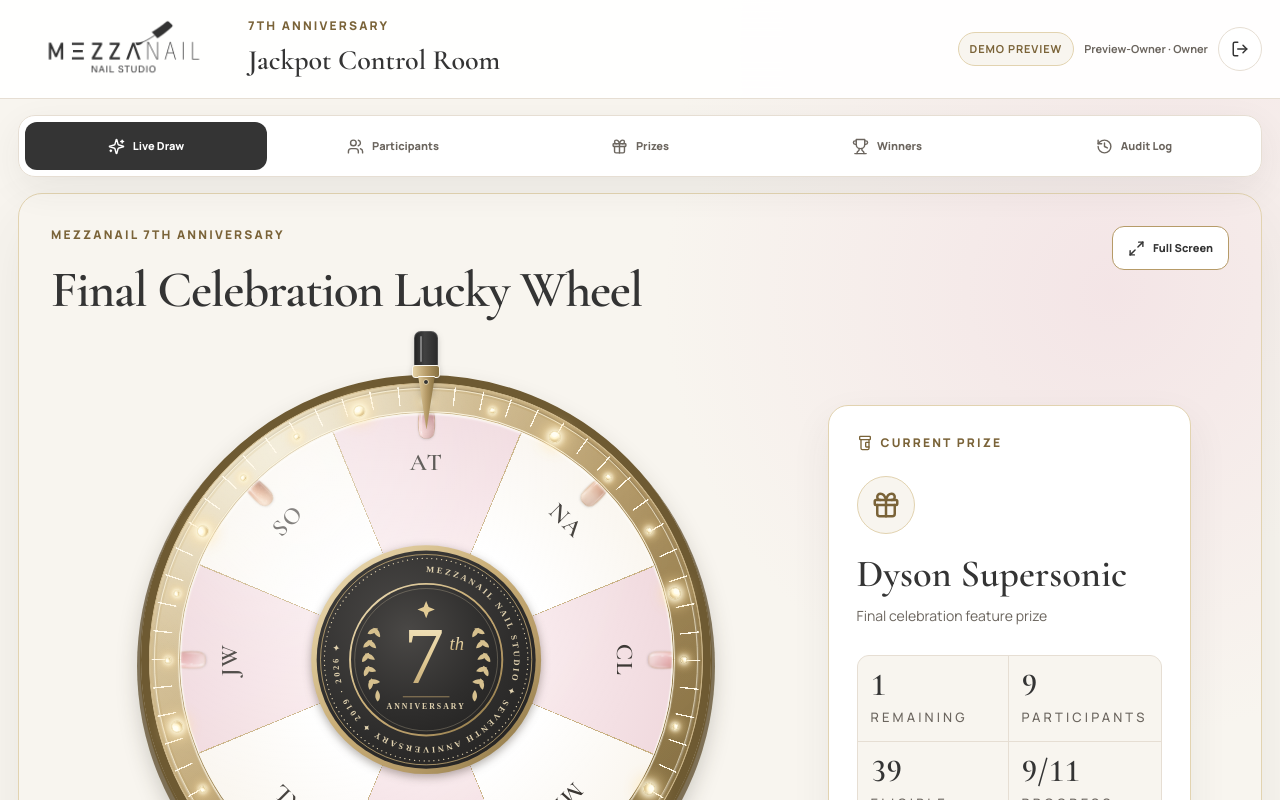
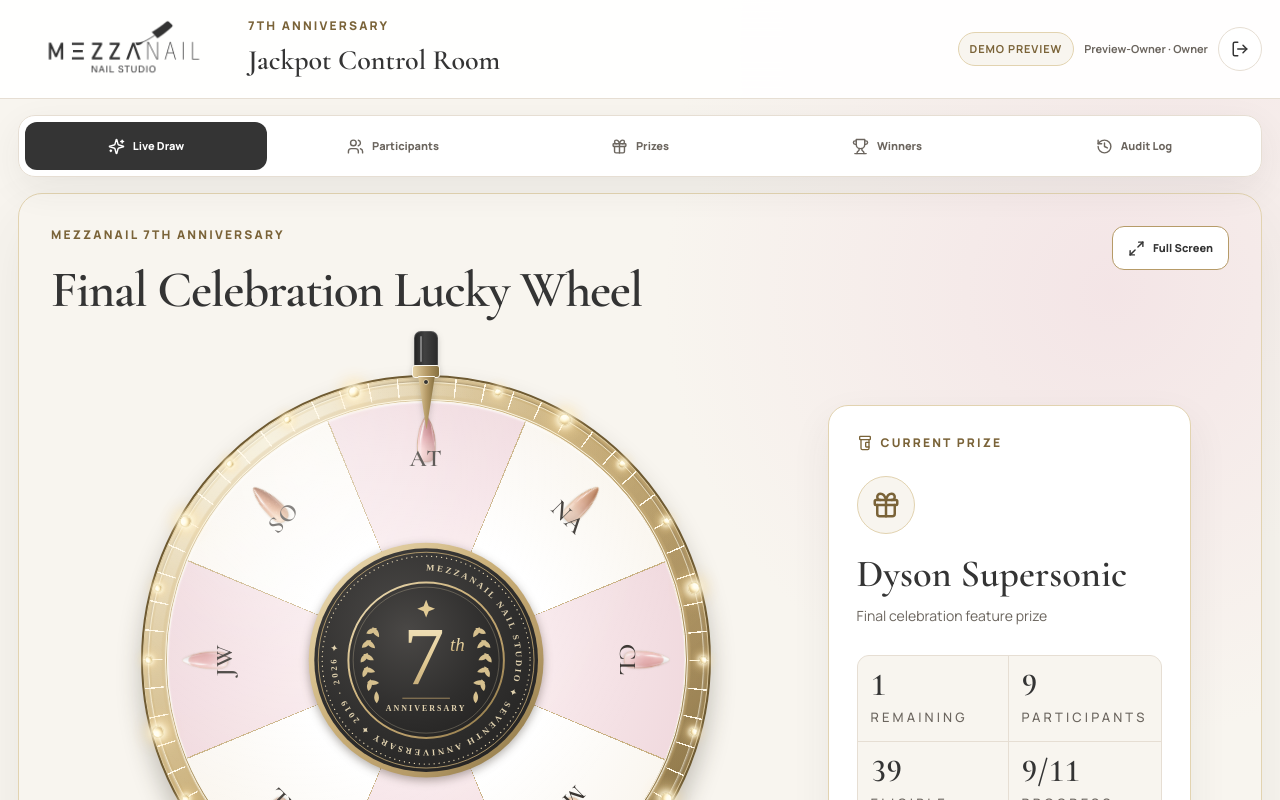
Before and after one commit to waynecz1919/Mezzanail, a Next.js app: page /anniversary-jackpot/preview in a window 1280 px wide. Shown: the top 800 px of the page. Built offline with nearby package versions, Linux system fonts and the light colour scheme.

Commit message:
fix(jackpot): refine gold rim and winner sparkle

```diff
--- a/app/anniversary-jackpot/jackpot.css
+++ b/app/anniversary-jackpot/jackpot.css
@@ -970,10 +970,9 @@
 .jackpot-live-shell .jackpot-live-meta small { max-width: 100%; white-space: nowrap; }
 
 .jackpot-wheel-frame {
-  border: 8px solid #6E5A32;
-  background: linear-gradient(135deg, #E6D3A6 0%, #B69B68 52%, #86703F 100%);
-  box-shadow: inset 0 0 0 1px rgba(255, 249, 226, .55), 0 2px 0 1px #6E5A32,
-    0 6px 0 4px rgba(91, 72, 39, .72), 0 15px 24px rgba(52, 45, 34, .28);
+  border: 2.5px solid #6E5A32;
+  background: linear-gradient(135deg, #F1E2BC 0%, #C9AE77 42%, #B69B68 72%, #86703F 100%);
+  box-shadow: inset 0 0 0 1px rgba(255, 249, 226, .55), 0 15px 24px rgba(52, 45, 34, .28);
 }
 .jackpot-wheel-frame::before {
   inset: 0;
@@ -981,10 +980,10 @@
   background:
     radial-gradient(ellipse at 22% 12%, rgba(255, 255, 245, .5), transparent 34%),
     linear-gradient(135deg, rgba(255, 255, 255, .18), transparent 42%, rgba(60, 45, 22, .22));
-  mask: radial-gradient(circle, transparent 0 44.5cqi, #000 45cqi 50cqi);
+  mask: radial-gradient(circle, transparent 0 46.6cqi, #000 46.9cqi 49.8cqi, transparent 50cqi);
 }
 .jackpot-wheel-frame::after {
-  inset: calc(5.5cqi - 2px);
+  inset: calc(4.2cqi - 2px);
   z-index: 4;
   border: 1px solid rgba(255, 250, 230, .92);
   box-shadow: 0 1px 1px rgba(255, 255, 255, .72), inset 0 -1px 2px rgba(87, 68, 36, .3);
@@ -997,9 +996,9 @@
   mask: none;
   box-shadow: 0 1px 2px rgba(255, 255, 255, .75), 0 -1px 2px rgba(74, 56, 28, .42);
 }
-.jackpot-wheel-frame .jackpot-wheel { inset: 5.5cqi; }
+.jackpot-wheel-frame .jackpot-wheel { inset: 4.2cqi; }
 .jackpot-wheel-frame .jackpot-wheel-rim {
-  inset: 5.5cqi;
+  inset: 4.2cqi;
   z-index: 5;
   border: 1.5px solid #FBF8EF;
   box-shadow: inset 0 1px 2px rgba(255, 255, 255, .7), 0 1px 2px rgba(83, 65, 36, .25);
@@ -1009,7 +1008,7 @@
   inset: 0;
   z-index: 4;
   background: repeating-conic-gradient(from 0deg, #FFF9EA 0deg .28deg, transparent .28deg 6deg);
-  mask: radial-gradient(circle, transparent 0 46cqi, #000 46.2cqi 49.4cqi, transparent 49.6cqi);
+  mask: radial-gradient(circle, transparent 0 46.4cqi, #000 46.7cqi 49.8cqi, transparent 50cqi);
 }
 .jackpot-wheel-bulbs {
   position: absolute;
@@ -1027,7 +1026,7 @@
   border-radius: 50%;
   background: radial-gradient(circle at 34% 28%, #FFFDF1 0 24%, #FFF2C7 46%, #D0AE6B 76%, #8A7042 100%);
   box-shadow: 0 0 4px 1px rgba(255, 252, 232, .95), 0 0 10px 3px rgba(255, 226, 166, .8), inset 0 1px 2px #FFFDF4;
-  transform: translate(-50%, -50%) rotate(var(--bulb-angle)) translateY(-46.5cqi);
+  transform: translate(-50%, -50%) rotate(var(--bulb-angle)) translateY(-49cqi);
 }
 .jackpot-wheel-bulbs span:nth-child(3n) {
   width: 2.15cqi;
@@ -1046,6 +1045,17 @@
   filter: drop-shadow(0 3px 5px rgba(49, 40, 28, .38));
   transform: translate(-50%, -50%);
 }
+.jackpot-wheel-frame .jackpot-wheel-nail-tip {
+  transform: translate(-50%, -50%) rotate(var(--name-angle)) translateY(-39cqi);
+}
 .jackpot-spin-button.is-spinning::after {
   background: linear-gradient(90deg, transparent, rgba(226, 211, 176, .35), transparent);
 }
+
+/* Round 4: add a small, consistent gap below the fullscreen wordmark. */
+@media screen and (min-width: 761px) {
+  .jackpot-live-shell .jackpot-stage-header { top: calc(14.3vh + 10px); }
+}
+@media screen and (min-width: 761px) and (max-height: 800px) {
+  .jackpot-live-shell .jackpot-stage-header { top: calc(16vh + 10px); }
+}
--- a/components/jackpot/jackpot-console.tsx
+++ b/components/jackpot/jackpot-console.tsx
@@ -16,7 +16,6 @@
   Lock,
   LogOut,
   Maximize2,
-  Medal,
   Pencil,
   PillBottle,
   Plus,
@@ -637,7 +636,11 @@
                 <Image key={asset} src={`/campaigns/7th-anniversary/${asset}`} alt="" width={270} height={490} unoptimized />
               ))}
             </div>
-            <div className="jackpot-winner-medal"><Medal size={36} /></div>
+            <div className="jackpot-winner-medal" aria-hidden="true">
+              <svg viewBox="0 0 24 24" width={36} height={36} focusable="false">
+                <path d="M12 2.48l2.72 6.8 6.8 2.72-6.8 2.72-2.72 6.8-2.72-6.8-6.8-2.72 6.8-2.72z" fill="currentColor" />
+              </svg>
+            </div>
             <p>CONGRATULATIONS · 恭喜中奖</p>
             <h2 id="winner-title">{liveMode ? formatLiveWinnerName(activeWinner.displayName) : activeWinner.displayName}</h2>
             <dl>
```
Also changed, not shown: 1 other file (tests, documents, lock files or other folders).
